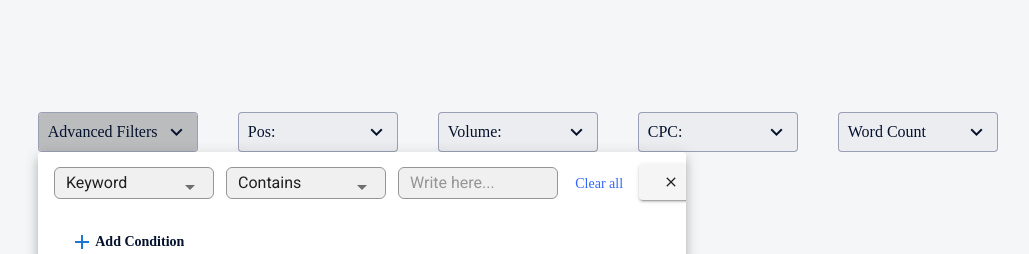
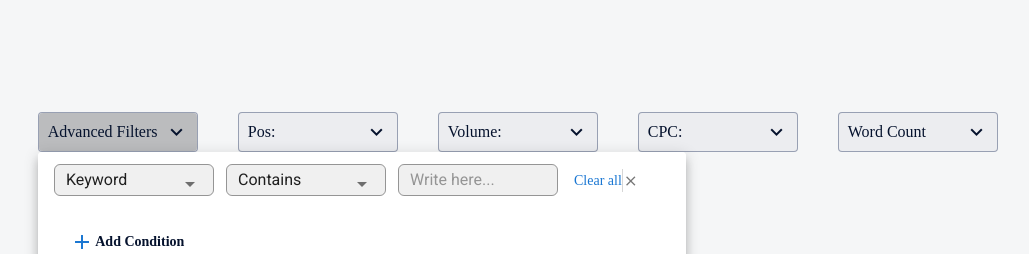
Before and after one commit to MrNedNick/vue-cpanel-filters, a Vue app: page /#/ in a window 1280 px wide. Both pictures are taken after a click on the button "Advanced Filters". Shown: the top 254 px of the page, without its empty margins (62-1091 px from the left). Built offline with nearby package versions, Linux system fonts and the light colour scheme.

Commit message:
Styled clear btn in advancedItem component

```diff
--- a/src/components/Advanced/AdvancedItem.vue
+++ b/src/components/Advanced/AdvancedItem.vue
@@ -39,13 +39,10 @@
         outlined
         placeholder="Write here..."
       ></v-text-field>
-      <v-btn class="advanced-btn clear" elevation="0" @click="clearAll">
-        Clear all
-      </v-btn>
-      <v-btn @click="$emit('delete')">
-          <v-icon small>mdi-close</v-icon>
-      </v-btn>
-
+      <a href="#" class="clear-btn ml-4" @click="clearAll"> Clear all </a>
+      <a href="#" class="delete-btn" @click="$emit('delete')">
+        <v-icon small>mdi-close</v-icon>
+      </a>
     </div>
   </v-list-item>
 </template>
@@ -80,4 +77,21 @@ export default {
 </script>
 
 <style>
+.clear-btn {
+  font-family: "Source Sans Pro";
+  font-style: normal;
+  font-weight: 400;
+  font-size: 14px;
+  line-height: 166%;
+  color: #3366ff;
+  text-decoration: none;
+  transition: all 0.1s linear;
+  border-right: 1px solid rgba(51, 51, 51, 0.2);
+}
+.clear-btn:hover {
+  color: #0040ff;
+}
+.clear-btn:active {
+  color: black;
+}
 </style>
```
